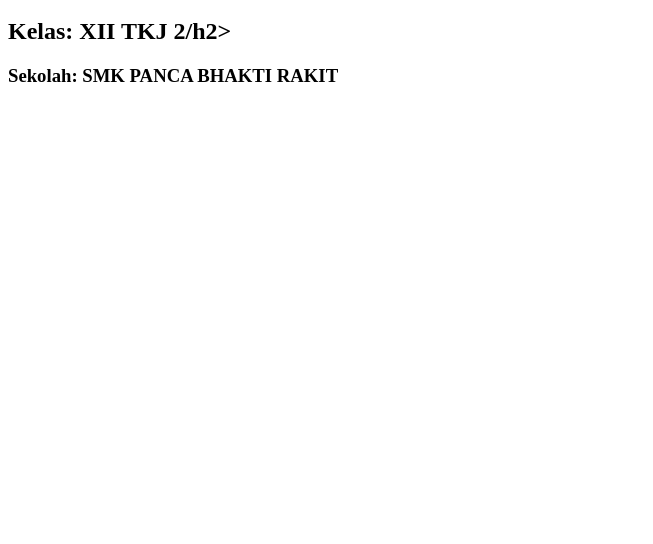
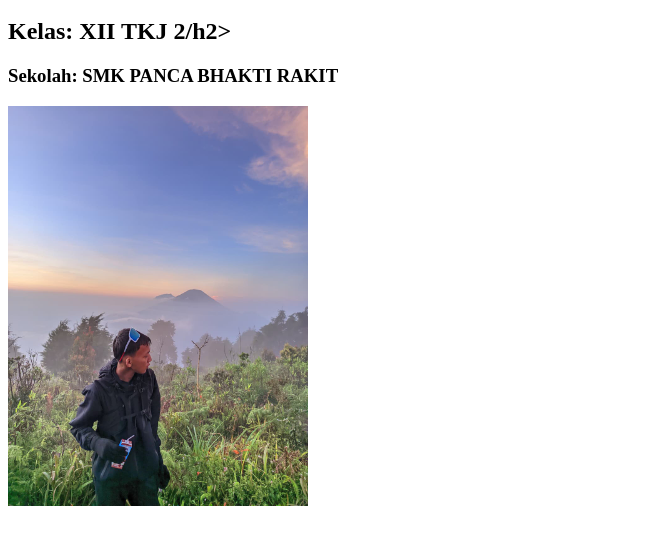
Before and after one commit to Qoisalifr/cloud-qois, a plain HTML site: page index.html in a window 1280 px wide. Shown: the part 48-592 px from the top of the page, without its empty margins (0-653 px from the left). Drawn offline with Linux system fonts and the light colour scheme.

Commit message:
Update index.html

```diff
--- a/index.html
+++ b/index.html
@@ -9,5 +9,6 @@
 <h1>Nama Lengkap: QOIS ALIF RAMADHAN</h1>
 <h2>Kelas: XII TKJ 2/h2>
 <h3>Sekolah: SMK PANCA BHAKTI RAKIT</h3>
+  <img src="assets/qoisalifr.jpeg"alt="foto saya"width="300">
 </body>
 </html>
```
